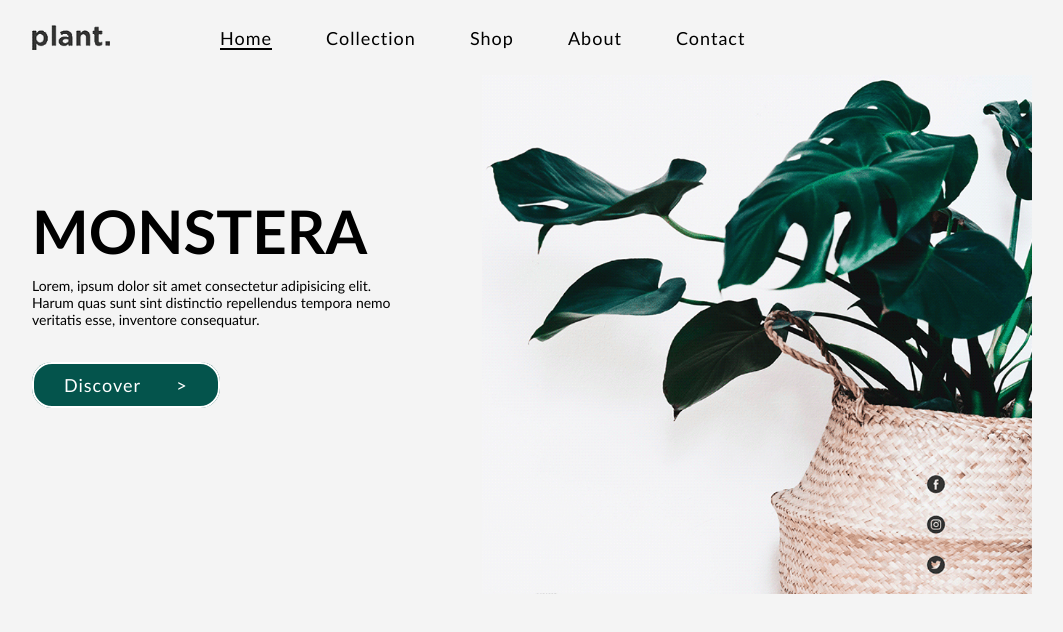
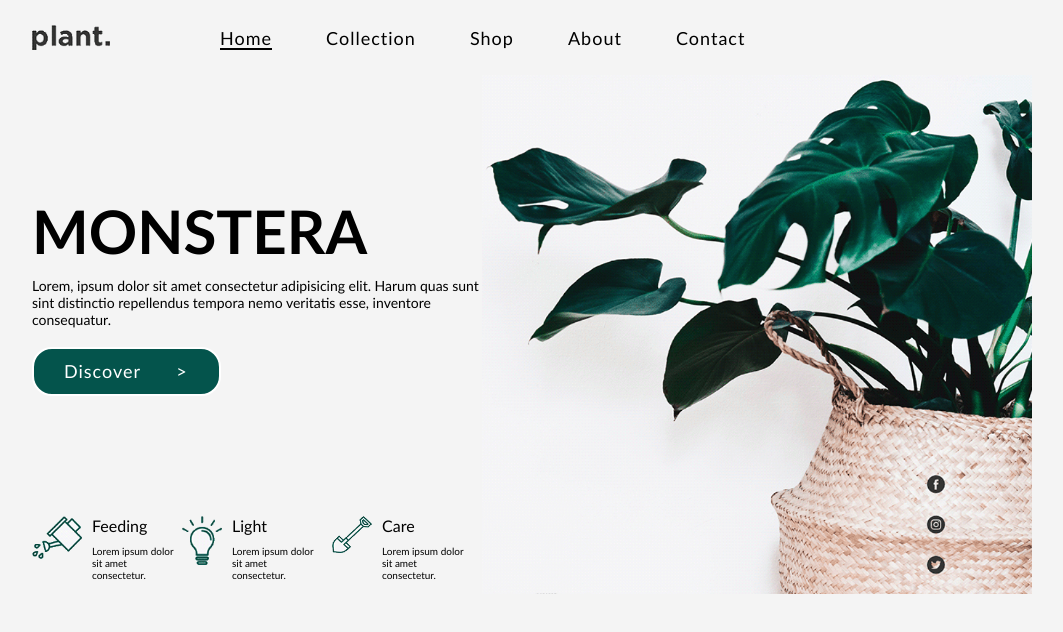
Before and after one commit to ArturasKi/5-plant, a website: page index.html in a window 1280 px wide. Shown: the whole page, without its empty margins (108-1171 px from the left). Drawn offline with Linux system fonts and the light colour scheme.

Commit message:
Bottom img

```diff
--- a/css/main.css
+++ b/css/main.css
@@ -48,7 +48,7 @@ nav > a:first-child {
 }
 
 main > div {
-    width: 37%;
+    width: 450px;
     margin-top: 120px;
     float: left;
 }
@@ -58,12 +58,16 @@ div > h1 {
 }
 
 div > p {
+    float: left;
+    height: 50px;
     font-size: 14px;
     margin-top: 10px;
-    padding-bottom: 45px;
 }
 
 div > a {
+    width: 42%;
+    float: left;
+    margin-top: 20px;
     border: 2px solid ;
     border-radius: 20px;
     background-color: rgb(4, 84, 76);
@@ -82,3 +86,80 @@ main > img {
     object-fit: contain;
     object-position: center;
 }
+
+.bottom-left {
+    width: 150px;
+    margin-top: 120px;
+    float: left;
+}
+
+.logo-1 {
+    float: left;
+    width: 50px;
+}
+
+h2 {
+    width: 100px;
+    font-size: 16px;
+    font-weight: normal;
+    float: left;
+    padding-left: 10px;
+}
+
+.p-left {
+    width: 100px;
+    font-size: 10px;
+    float: left;
+    padding-left: 10px;
+}
+
+.bottom-middle {
+    width: 150px;
+    margin-top: 120px;
+    float: left;
+}
+
+.logo-2 {
+    float: left;
+    width: 40px;
+}
+
+
+h3 {
+    width: 100px;
+    font-size: 16px;
+    font-weight: normal;
+    float: left;
+    padding-left: 10px;
+}
+
+.p-middle {
+    width: 100px;
+    font-size: 10px;
+    padding-left: 10px;
+}
+
+.bottom-right {
+    width: 150px;
+    margin-top: 120px;
+    float: left;
+}
+
+.logo-3 {
+    float: left;
+    width: 40px;
+}
+
+h4 {
+    width: 100px;
+    font-size: 16px;
+    font-weight: normal;
+    float: left;
+    padding-left: 10px;
+}
+
+.p-right {
+    width: 100px;
+    font-size: 10px;
+    padding-left: 10px;
+}
--- a/index.html
+++ b/index.html
@@ -26,7 +26,21 @@
             <a href="#">Discover ></a>
         </div>
         <img src="./img/plant_main.png" alt="Main logo">
-
+        <div class="bottom-left">
+            <img class="logo-1" src="./img/logo-1.png">
+            <h2>Feeding</h2>
+            <p class="p-left">Lorem ipsum dolor sit amet consectetur.</p>
+        </div>
+        <div class="bottom-middle">
+            <img class="logo-2" src="./img/logo-2.png">
+            <h3>Light</h3>
+            <p class="p-middle">Lorem ipsum dolor sit amet consectetur.</p>
+        </div>
+        <div class="bottom-right">
+            <img class="logo-3" src="./img/logo-3.png">
+            <h4>Care</h4>
+            <p class="p-right">Lorem ipsum dolor sit amet consectetur.</p>
+        </div>
     </main>
 </body>
 
```
Also changed, not shown: img/logo-1.png (added), img/logo-2.png (added), img/logo-3.png (added).
